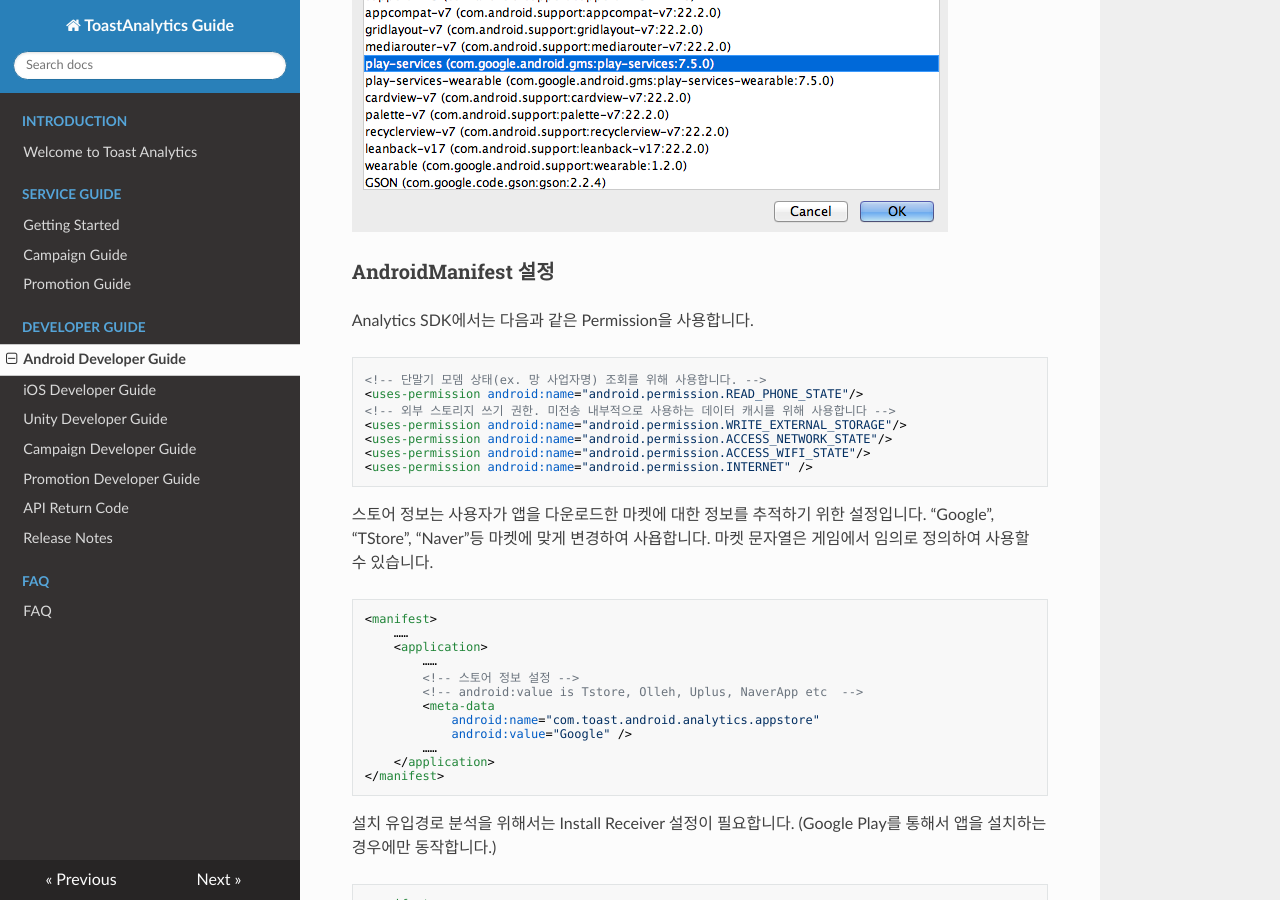
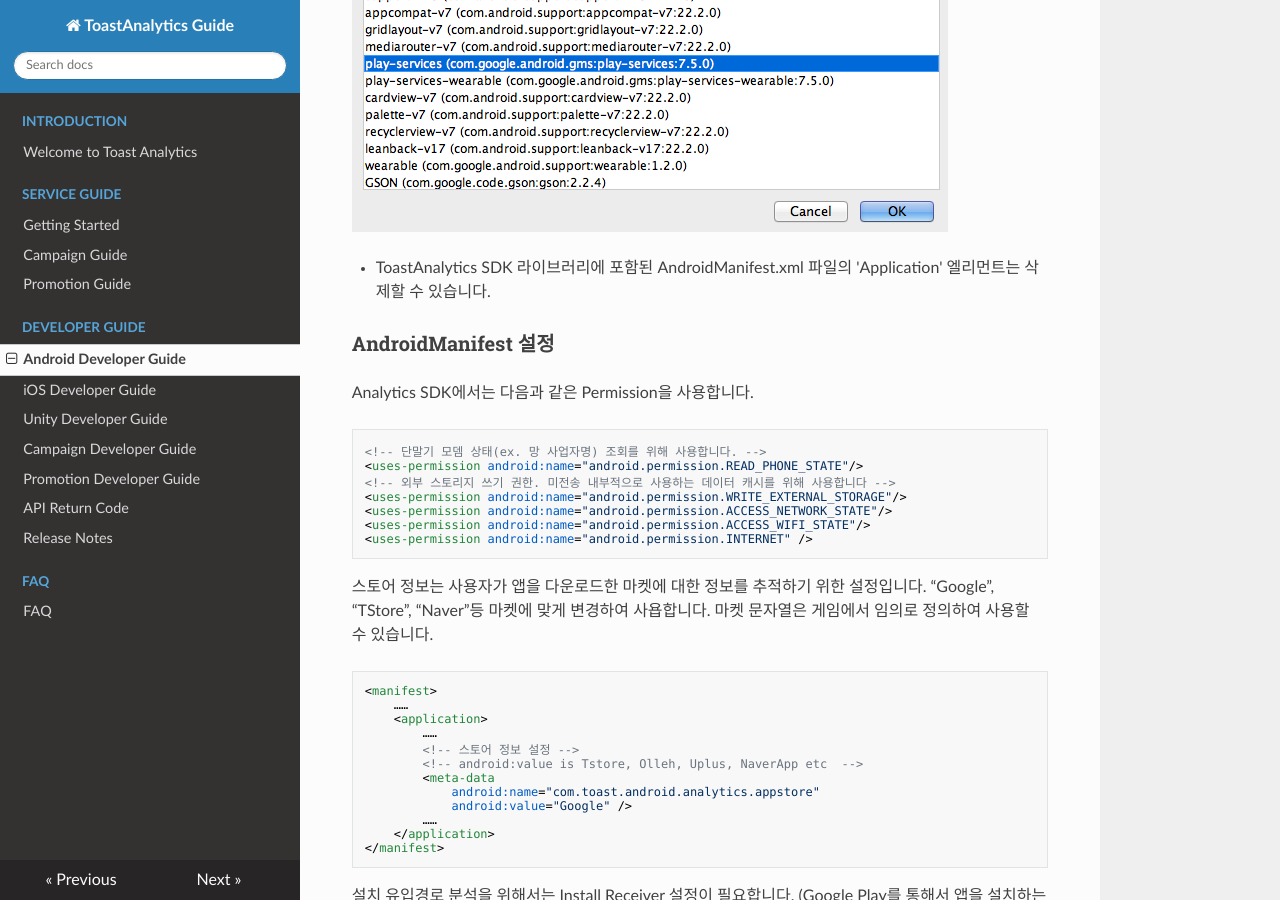
Before and after one commit to ToastAnalytics/ToastAnalytics, an MkDocs documentation site: the page built from docs/Developer/4. Android Developer Guide.md, in a window 1280 px wide and 900 px high, scrolled down 4525 px. Built offline with MkDocs 1.6.1, drawn with Linux system fonts in a browser that asks for light colours; nearby versions of some CDN libraries; old or Windows-style settings are respelled for this version of MkDocs.

Commit message:
Update 4. Android Developer Guide.md

```diff
--- a/docs/Developer/4. Android Developer Guide.md
+++ b/docs/Developer/4. Android Developer Guide.md
@@ -70,6 +70,8 @@
 google play service 버전은 환경에따라 다를 수 있습니다. Toast Analytics는 google play service 버전에 특별한 의존성은 없으니 각 프로젝트에 맞게 적절한 버전을 사용하면 됩니다.
 
 ![Project Setting 5](https://raw.githubusercontent.com/ToastAnalytics/ToastAnalytics/master/docs/Developer/images/pg_aos_010.png)
+
+* ToastAnalytics SDK 라이브러리에 포함된 AndroidManifest.xml 파일의 'Application' 엘리먼트는 삭제할 수 있습니다.
 
 ### AndroidManifest 설정
 Analytics SDK에서는 다음과 같은 Permission을 사용합니다.
```
